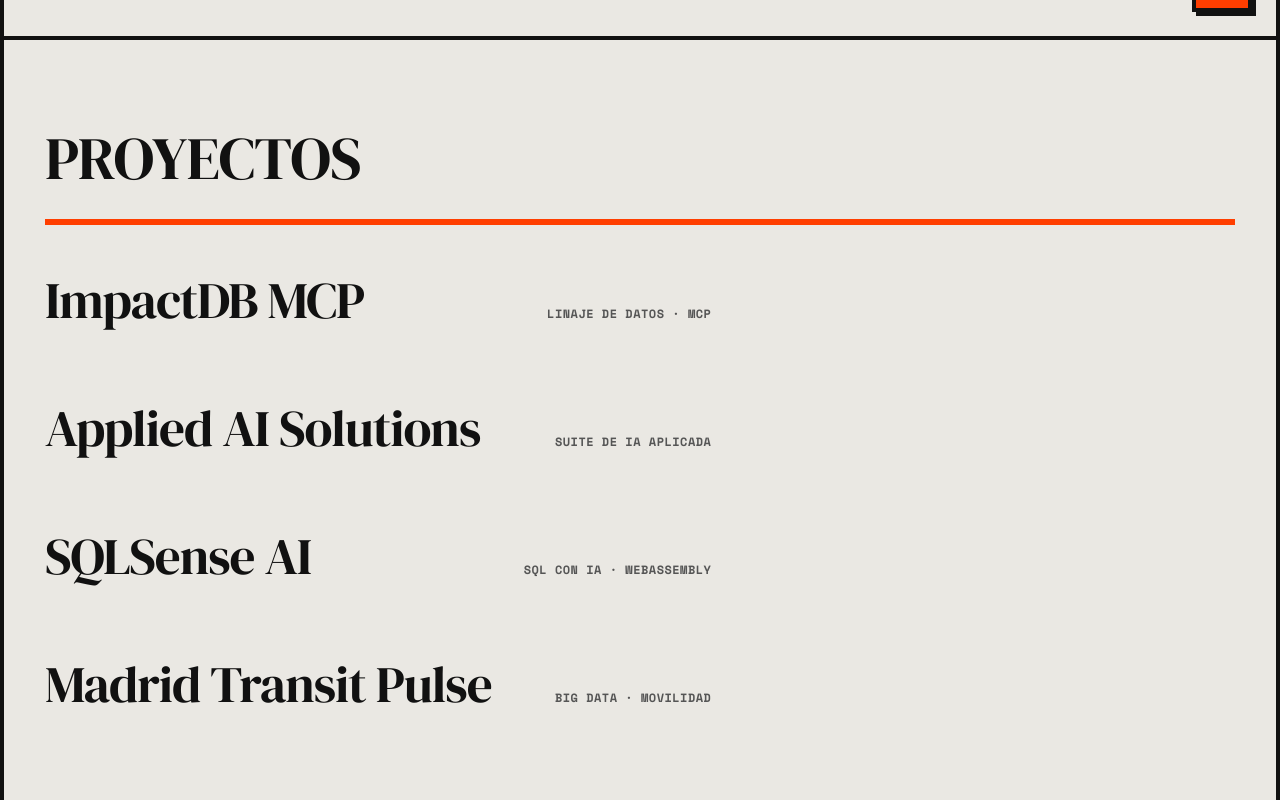
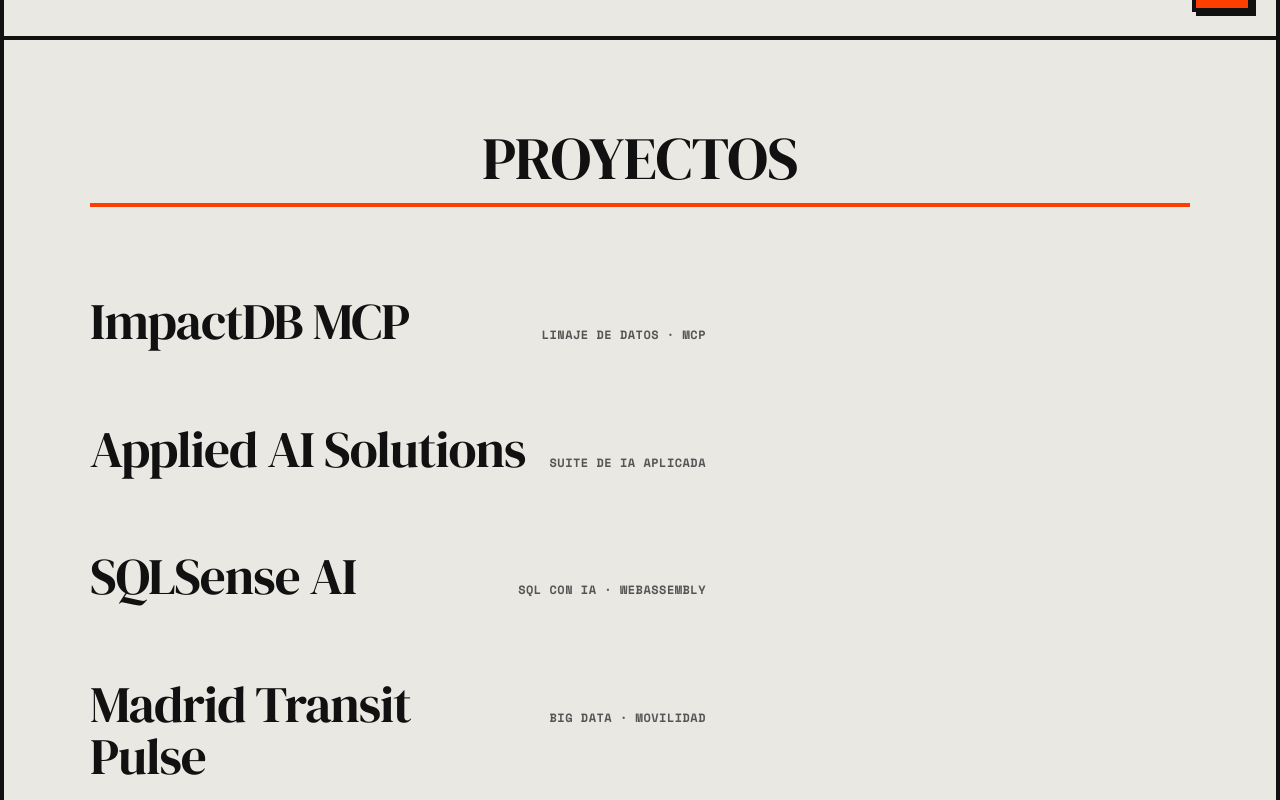
Before and after one commit to miguelcalzada-dev/portfolio-miguelcalzada, a Next.js app: page / in a window 1280 px wide. Shown: the part 760-1560 px from the top of the page. Built offline with nearby package versions, Linux system fonts and the light colour scheme.

Commit message:
fix: ajusta cabecera de proyectos, logo MC y elimina dependabot

```diff
--- a/app/globals.css
+++ b/app/globals.css
@@ -613,9 +613,23 @@ h2.brutalist-heading {
   background: var(--bg-primary);
 }
 
+.work__inner {
+  max-width: 1100px;
+  margin: 0 auto;
+}
+
+.work .section__head {
+  margin-bottom: clamp(1.5rem, 3vw, 2.5rem);
+  text-align: center;
+}
+
+.work .section__head h2 {
+  padding-bottom: 1rem;
+  border-bottom: 4px solid var(--accent-primary);
+}
+
 .work__ledger {
   position: relative;
-  border-top: 6px solid var(--accent-primary);
   padding-top: clamp(0.35rem, 1vw, 0.75rem);
 }
 
--- a/app/page.tsx
+++ b/app/page.tsx
@@ -1132,6 +1132,7 @@ function Projects() {
 
   return (
     <section id="proyectos" className="section work">
+      <div className="work__inner">
         <div className="section__head">
           <h2>Proyectos</h2>
         </div>
@@ -1182,6 +1183,7 @@ function Projects() {
                 loading="lazy"
               />
             ))}
+          </div>
         </div>
       </div>
     </section>
```
Also changed, not shown: app/icon.svg. Lines whose indentation alone changed are shown as unchanged.
